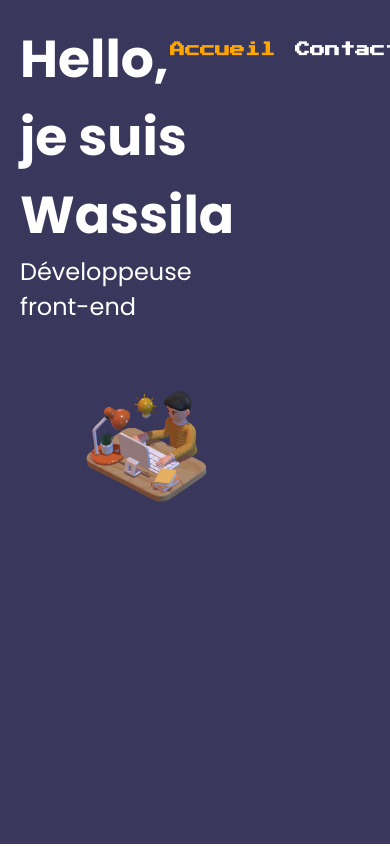
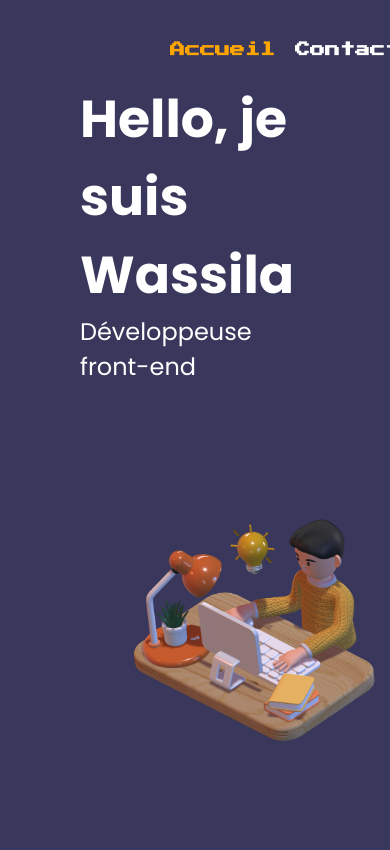
Before and after one commit to LaWass1864/portFolio, a React (Create React App) app: page /Accueil in a window 390 px wide. Shown: the top 850 px of the page. Built offline with nearby package versions, Linux system fonts and the light colour scheme.

Commit message:
@media screen and (max-width: 640px) ok

```diff
--- a/src/styles/_settings.scss
+++ b/src/styles/_settings.scss
@@ -80,13 +80,8 @@
     }
   }
 
-  @media screen and (max-width: 768px) {
-    grid-template-columns: 60%;
-
-    .left,
-    .right {
-      width: 100%;
-      padding: 20px;
-    }
-  }
+/* Sur les écrans, quand la largeur de la fenêtre fait au maximum 1280px */
+@media screen and (max-width: 640px) {
+  grid-template-columns: 100%;
 }
+}
```
